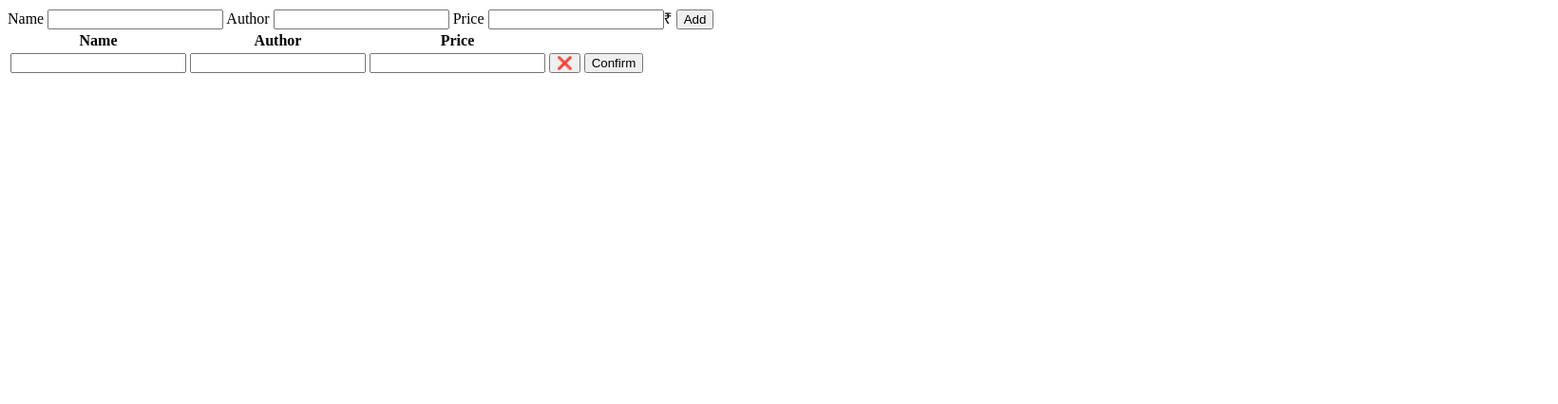
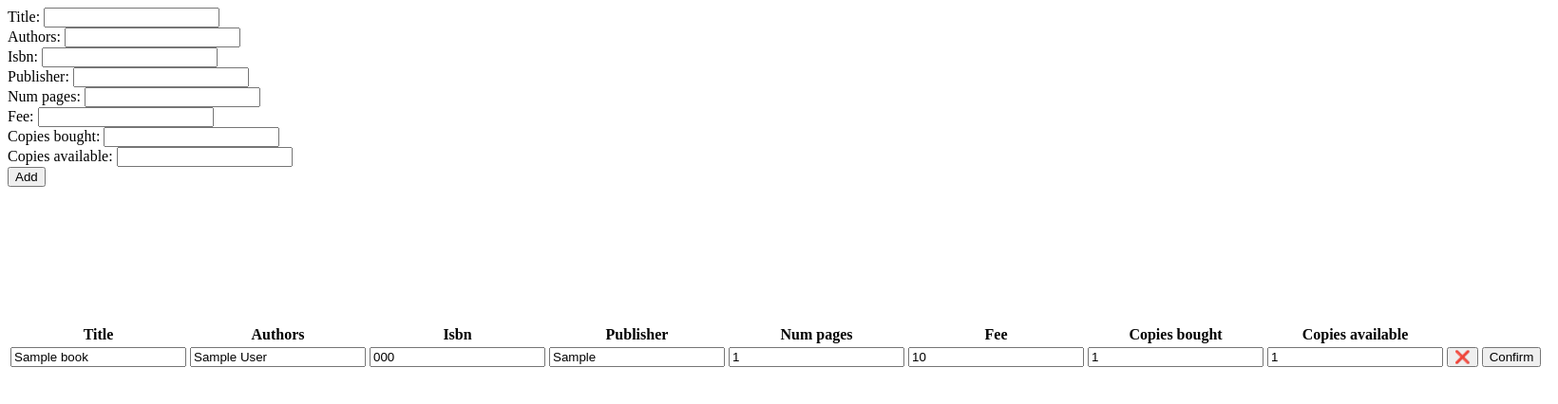
Before and after one commit to safwansamsudeen/cs50-library-manager, a Flask app: page /books in a window 1640 px wide. Shown: the top 426 px of the page at 95% size. Run offline with Flask 2, Linux system fonts and the light colour scheme; tables that the repository leaves empty hold one stand-in row (values such as "Sample post"); some libraries are stand-ins or nearby versions.

Commit message:
refactor books to allow flexible field changing

```diff
--- a/app.py
+++ b/app.py
@@ -13,22 +13,28 @@ def index():
 
 @app.route('/books', methods=['GET', 'POST', 'DELETE'])
 def books():
+    fields_types = {"title": "text", "authors": "text", "isbn": "text", "publisher": "text",
+                    "num_pages": "number", "fee": "number", "copies_bought": "number", "copies_available": "number"}
+    fields = list(fields_types.keys())
     if request.method == 'POST':
+        data = {}
         type = request.form.get("type") or request.json["type"]
-        name = request.form.get("name") or request.json["name"]
-        author = request.form.get("author") or request.json["author"]
-        price = request.form.get("price") or request.json["price"]
+        for field in fields:
+            data[field] = request.form.get(field) or request.json[field]
+
         if type == "create":
+            print(
+                f"INSERT INTO books ({', '.join(fields)}) VALUES ({', '.join(list('?' * len(fields)))});")
             db.execute(
-                "INSERT INTO books (name, author, price ) VALUES (?, ?, ?);", name, author, price)
+                f"INSERT INTO books ({', '.join(fields)}) VALUES ({', '.join(list('?' * len(fields)))});", *data.values())
         elif type == "update":
             id = request.form.get('id') or request.json["id"]
             db.execute(
-                "UPDATE books SET name = ?, author = ?, price = ? WHERE id = ?;", name, author, price, id)
+                f"UPDATE books SET {' = ?, '.join(fields)}= ? WHERE id = ?;", *data.values(), id)
         return redirect('/books')
     elif request.method == 'GET':
         books = db.execute("SELECT * FROM books;")
-        return render_template('books.html', books=books)
+        return render_template('books.html', books=books, fields_types=fields_types)
     elif request.method == 'DELETE':
         id = request.form.get('id') or request.json["id"]
         db.execute(
--- a/templates/books.html
+++ b/templates/books.html
@@ -8,31 +8,30 @@
   </head>
   <body>
     <form action="/books" method="post">
-      <label for="name">Name</label>
-      <input type="text" id="name" name="name" />
+      {% for f, t in fields_types.items() %}
+      <label for="{{f}}">{{f | capitalize | replace("_", " ") }}:</label>
+      <input type="{{t}}" id="{{f}}" name="{{f}}" />
+      <br />
+      {% endfor %}
 
-      <label for="author">Author</label>
-      <input type="text" id="author" name="author" />
-
-      <label for="price">Price</label>
-      <input type="text" id="price" name="price" /><span>₹</span>
       <input name="type" value="create" hidden />
       <input type="submit" value="Add" />
     </form>
     <table>
       <thead>
         <tr>
-          <th>Name</th>
-          <th>Author</th>
-          <th>Price</th>
+          {% for f in fields_types.keys() %}
+          <th>{{f| capitalize | replace("_", " ")}}</th>
+          {% endfor %}
         </tr>
       </thead>
       <tbody>
         {% for book in books %}
         <tr>
-          <td><input type="text" value="{{book.name}}" name="name" /></td>
-          <td><input type="text" value="{{book.author}}" name="author" /></td>
-          <td><input type="text" value="{{book.price}}" name="price" /></td>
+          {% for f, t in fields_types.items() %}
+          <td><input type="{{t}}" value="{{book[f]}}" name="{{f}}" /></td>
+          <br />
+          {% endfor %}
           <td>
             <button class="delete-button">❌</button>
           </td>
@@ -62,24 +61,20 @@
         let id = btn.parentElement.querySelector("input[name=id]").value;
         let type = btn.parentElement.querySelector("input[name=type]").value;
         if (type === "update") {
-          let name =
+          data = {}
+          {% for f in fields_types.keys()%}
+          data.{{f}} =
             btn.parentElement.parentElement.querySelector(
-              "input[name=name]"
+              "input[name={{f}}]"
             ).value;
-          let author =
-            btn.parentElement.parentElement.querySelector(
-              "input[name=author]"
-            ).value;
-          let price =
-            btn.parentElement.parentElement.querySelector(
-              "input[name=price]"
-            ).value;
+          {% endfor %}
+          data.type = type
           fetch("/books", {
             method: "POST",
             headers: {
               "Content-Type": "application/json",
             },
-            body: JSON.stringify({ id: id, name, author, price, type }),
+            body: JSON.stringify({...data, id}),
           }).catch((res) => {
             alert("There was an error, please check console");
             console.log(res);
```
